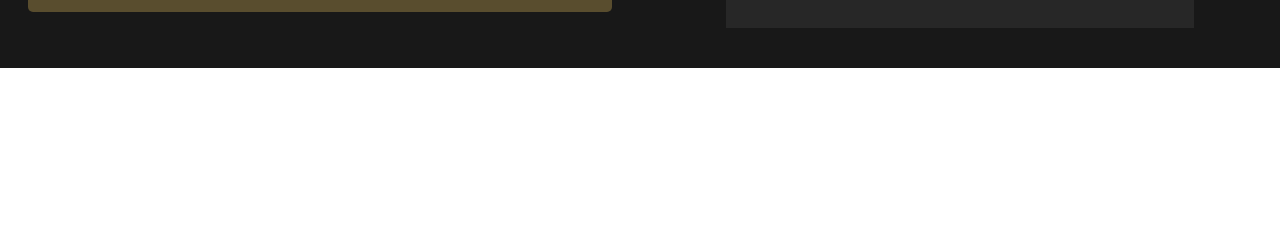
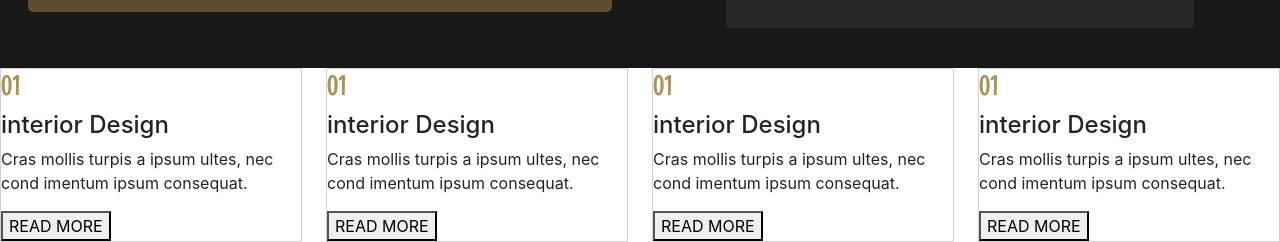
Before and after one commit to mahdihasanpour2022/portfolio1, a React (Create React App) app: page / in a window 1280 px wide. Shown: the part 1076-1318 px from the top of the page. Before the commit the page ends 1144 px from the top, so only its background shows below. Built offline with nearby package versions, Linux system fonts and the light colour scheme.

Commit message:
services and servicesCard component created

```diff
--- a/src/assets/style/common_styles/_font.scss
+++ b/src/assets/style/common_styles/_font.scss
@@ -6,7 +6,12 @@
   src: url("../../fonts/Misegar-Regular.otf");
   font-family: "Misegar-Regular";
 }
+@font-face{
+  src: url("../../fonts/MouseMemoirs-Regular.ttf");
+  font-family: "MouseMemoirs";
+}
 
 
 $Asterika:"Asterika";
 $Misegar-Regular:"Misegar-Regular";
+$MouseMemoirs:"MouseMemoirs";
--- a/src/assets/style/common_styles/_variables.scss
+++ b/src/assets/style/common_styles/_variables.scss
@@ -3,4 +3,5 @@
 $white: #fff;
 $ultra_lightgray: rgb(170, 170, 170);
 $orange :orange;
+$light_gold:rgb(171, 147, 84);
 $gold:#594D2E;
--- /dev/null
+++ b/src/assets/style/components_style/ServiceCard.module.scss
@@ -0,0 +1,12 @@
+@import "../common_styles/variables";
+@import "../common_styles/font";
+@import "../common_styles/mixins";
+
+
+.serviceCard{
+  border: 1px solid lightgray;
+  h3{
+    color: $light_gold;
+    font-family: $MouseMemoirs;
+  }
+}
--- /dev/null
+++ b/src/assets/style/components_style/Services.module.scss
@@ -0,0 +1,7 @@
+@import "../common_styles/variables";
+@import "../common_styles/font";
+@import "../common_styles/mixins";
+
+.serviceContainer{
+  @include flex(center,center);
+}
--- a/src/components/Home.js
+++ b/src/components/Home.js
@@ -2,13 +2,14 @@
 // components
 import Header from "../components/Header";
 import CreativeSolution from "../components/CreativeSolution";
-
+import Services from "../components/Services";
 
 const Home = () => {
   return (
     <>
       <Header />
       <CreativeSolution />
+      <Services />
     </>
   );
 };
--- /dev/null
+++ b/src/components/ServiceCard.js
@@ -0,0 +1,20 @@
+import React from 'react';
+// scss
+import Styles from "../assets/style/components_style/ServiceCard.module.scss";
+
+const ServiceCard = () => {
+  return (
+    <>
+      <div className="col-sm-6 col-md-3">
+            <div className={Styles.serviceCard}>
+              <h3>01</h3>
+              <h4>interior Design</h4>
+              <p>Cras mollis turpis a ipsum ultes, nec cond imentum ipsum consequat.</p>
+              <button>READ MORE</button>
+            </div>
+          </div>
+    </>
+  );
+};
+
+export default ServiceCard;
--- /dev/null
+++ b/src/components/Services.js
@@ -0,0 +1,21 @@
+import React from 'react';
+// components
+import ServiceCard from "../components/ServiceCard";
+// scss
+import Styles from "../assets/style/components_style/Services.module.scss";
+// data
+import { services_list } from "../data_service/services_list";
+
+const Services = () => {
+  return (
+    <>
+      <div className="conatiner">
+        <div className={`${Styles.serviceContainer} row`}>
+          {services_list.map(item => <ServiceCard key={item.id} />)}
+        </div>
+      </div>
+    </>
+  );
+};
+
+export default Services;
--- /dev/null
+++ b/src/data_service/services_list.js
@@ -0,0 +1,17 @@
+export const services_list =[{
+  id:"01",
+  title:"Architecture",
+  text:"Cras mollis turpis a ipsum ultes, nec cond imentum ipsum consequat.",
+},{
+  id:"02",
+  title:"Interior Design",
+  text:"Cras mollis turpis a ipsum ultes, nec cond imentum ipsum consequat.",
+},{
+  id:"03",
+  title:"3D Modeling",
+  text:"Cras mollis turpis a ipsum ultes, nec cond imentum ipsum consequat.",
+},{
+  id:"04",
+  title:"Furniture Design",
+  text:"Cras mollis turpis a ipsum ultes, nec cond imentum ipsum consequat.",
+}]
```
Also changed, not shown: src/assets/fonts/MouseMemoirs-Regular.ttf (added).
